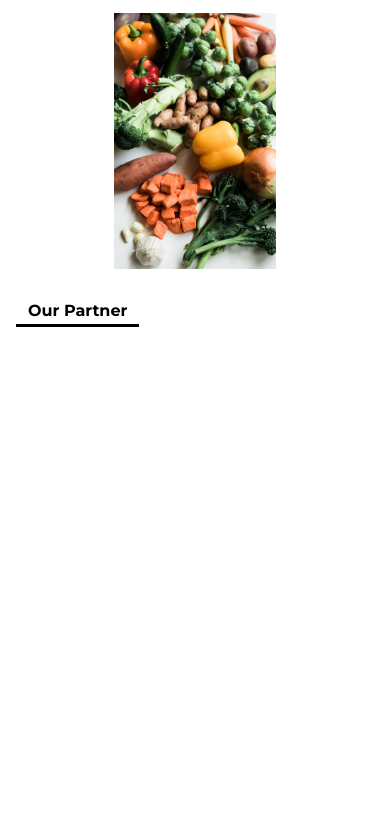
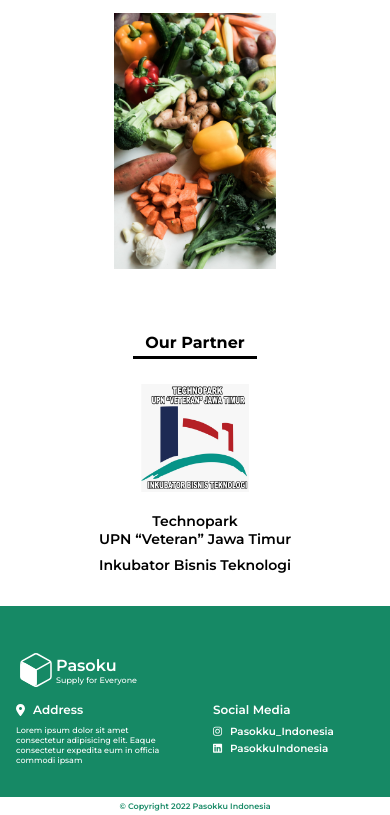
Before and after one commit to grandonk666/pasokku-web, a plain HTML site: page index.html in a window 390 px wide. Shown: the part 1113-1928 px from the top of the page. Before the commit the page ends 1440 px from the top, so only its background shows below. Drawn offline with Linux system fonts and the light colour scheme.

Commit message:
finishing mobile version

```diff
--- a/index.html
+++ b/index.html
@@ -7,10 +7,22 @@
 
     <link rel="preconnect" href="https://fonts.googleapis.com" />
     <link rel="preconnect" href="https://fonts.gstatic.com" crossorigin />
+    <link href="https://fonts.googleapis.com/css2?family=Montserrat:wght@300;400;500;600;700&display=swap" rel="stylesheet" />
+
     <link
-      href="https://fonts.googleapis.com/css2?family=Montserrat:wght@300;400;500;600;700&display=swap"
       rel="stylesheet"
+      href="https://cdnjs.cloudflare.com/ajax/libs/font-awesome/6.1.2/css/all.min.css"
+      integrity="sha512-1sCRPdkRXhBV2PBLUdRb4tMg1w2YPf37qatUFeS7zlBy7jJI8Lf4VHwWfZZfpXtYSLy85pkm9GaYVYMfw5BC1A=="
+      crossorigin="anonymous"
+      referrerpolicy="no-referrer"
     />
+    <script
+      defer
+      src="https://cdnjs.cloudflare.com/ajax/libs/font-awesome/6.1.2/js/all.min.js"
+      integrity="sha512-8pHNiqTlsrRjVD4A/3va++W1sMbUHwWxxRPWNyVlql3T+Hgfd81Qc6FC5WMXDC+tSauxxzp1tgiAvSKFu1qIlA=="
+      crossorigin="anonymous"
+      referrerpolicy="no-referrer"
+    ></script>
 
     <link rel="stylesheet" href="/style.css" />
     <script src="/script.js" defer></script>
@@ -42,13 +54,10 @@
     </nav>
 
     <main>
-      <div class="container about">
+      <div class="container about section">
         <div class="about-desc">
           <h2>What is Pasokku ?</h2>
-          <p>
-            Pasokku is a service to buy raw materials with guaranteed quality
-            and affordable prices for the community and entrepreneurs
-          </p>
+          <p>Pasokku is a service to buy raw materials with guaranteed quality and affordable prices for the community and entrepreneurs</p>
         </div>
         <div class="about-img">
           <img src="/img/logo-about.svg" alt="Pasokku" />
@@ -56,7 +65,7 @@
         </div>
       </div>
 
-      <div class="container value">
+      <div class="container value section">
         <h2 class="section-title">Our Value</h2>
         <div class="value-list">
           <div class="value-item">
@@ -78,7 +87,7 @@
         </div>
       </div>
 
-      <div class="container product">
+      <div class="container product section">
         <h2 class="section-title">Products</h2>
         <div class="product-list">
           <img src="/img/product-1.jpg" alt="" />
@@ -87,9 +96,51 @@
         </div>
       </div>
 
-      <div class="container partner">
+      <div class="container partner section">
         <h2 class="section-title">Our Partner</h2>
+        <div class="partner-list">
+          <div class="partner-item">
+            <img src="/img/partner-1.png" alt="Technopark UPN “Veteran” Jawa Timur Inkubator Bisnis Teknologi" />
+            <p>Technopark</p>
+            <p>UPN “Veteran” Jawa Timur</p>
+            <p>Inkubator Bisnis Teknologi</p>
+          </div>
+        </div>
       </div>
     </main>
+
+    <footer class="footer">
+      <div class="footer-info container section">
+        <div class="nav-logo footer-logo">
+          <a href="#home">
+            <img src="/img/logo.svg" alt="Logo" />
+            <div>
+              <h1 class="logo-text">Pasoku</h1>
+              <p>Supply for Everyone</p>
+            </div>
+          </a>
+        </div>
+        <div class="footer-desc">
+          <div class="address">
+            <div class="address-title">
+              <span class="icon"><i class="fa-solid fa-location-dot"></i></span>Address
+            </div>
+            <p>Lorem ipsum dolor sit amet consectetur adipisicing elit. Eaque consectetur expedita eum in officia commodi ipsam</p>
+          </div>
+          <div class="social">
+            <p class="social-title">Social Media</p>
+            <a class="social-media" href="#">
+              <span class="icon"><i class="fa-brands fa-instagram"></i></span>Pasokku_Indonesia
+            </a>
+            <a class="social-media" href="#">
+              <span class="icon"><i class="fa-brands fa-linkedin"></i></span>PasokkuIndonesia
+            </a>
+          </div>
+        </div>
+      </div>
+      <div class="copyright container">
+        <p>&copy; Copyright 2022 Pasokku Indonesia</p>
+      </div>
+    </footer>
   </body>
 </html>
--- a/style.css
+++ b/style.css
@@ -52,7 +52,7 @@ body {
   width: 100vw;
   color: var(--nav-color);
   background-color: var(--nav-bg);
-  padding: 0.3rem 1rem;
+  padding: 0.75rem 1rem;
   display: flex;
   justify-content: start;
   align-items: center;
@@ -76,12 +76,12 @@ body {
 }
 
 .nav-logo h1 {
-  font-size: 1.25rem;
+  font-size: 1rem;
   font-weight: 600;
 }
 
 .nav-logo p {
-  font-size: 0.75rem;
+  font-size: 0.5rem;
   font-weight: 500;
 }
 
@@ -165,12 +165,17 @@ body {
   opacity: 0;
 }
 
+.section {
+  padding-top: 2rem;
+  padding-bottom: 2rem;
+  text-align: center;
+}
+
 .about {
   display: flex;
   justify-content: space-between;
   align-items: center;
   padding-top: 5rem;
-  padding-bottom: 2rem;
 }
 
 .about-desc {
@@ -204,12 +209,6 @@ body {
   color: var(--primary-color);
 }
 
-.value {
-  padding-top: 2rem;
-  padding-bottom: 2rem;
-  text-align: center;
-}
-
 .value-list {
   display: flex;
   justify-content: center;
@@ -232,12 +231,6 @@ body {
   font-weight: 600;
 }
 
-.product {
-  padding-top: 2rem;
-  padding-bottom: 2rem;
-  text-align: center;
-}
-
 .product-list {
   display: flex;
   justify-content: center;
@@ -251,6 +244,97 @@ body {
   width: 45%;
   height: 16rem;
   object-fit: cover;
+}
+
+.partner-list {
+  display: flex;
+  justify-content: center;
+  align-items: flex-start;
+  flex-wrap: wrap;
+  gap: 1.5rem 1rem;
+  margin-top: 2rem;
+}
+
+.partner-item {
+  width: 60%;
+}
+
+.partner-item img {
+  width: 50%;
+  padding-bottom: 1rem;
+}
+
+.partner-item p {
+  font-size: 0.875rem;
+  font-weight: 600;
+}
+
+.partner-item p:nth-of-type(3) {
+  margin-top: 0.5rem;
+}
+
+.footer {
+}
+
+.footer-info {
+  background-color: var(--primary-color);
+  text-align: left;
+  color: #ffffff;
+}
+
+.footer-logo {
+  height: 4rem;
+  padding-top: 0.75rem;
+  padding-bottom: 0.75rem;
+}
+
+.footer-desc {
+  display: flex;
+  justify-content: space-between;
+  align-items: flex-start;
+}
+
+.address {
+  width: 45%;
+}
+
+.address-title,
+.social-title {
+  font-size: 0.75rem;
+  font-weight: 600;
+  margin-bottom: 0.5rem;
+}
+
+.address-title .icon,
+.social-media .icon {
+  padding-right: 0.5rem;
+}
+
+.address p {
+  font-size: 0.5rem;
+  font-weight: 500;
+}
+
+.social {
+  width: 45%;
+}
+
+.social-media {
+  display: block;
+  font-size: 0.65rem;
+  font-weight: 600;
+  color: #ffffff;
+  text-decoration: none;
+  margin-bottom: 0.25rem;
+}
+
+.copyright {
+  padding-top: 0.25rem;
+  padding-bottom: 0.25rem;
+  text-align: center;
+  color: var(--primary-color);
+  font-size: 0.5rem;
+  font-weight: 600;
 }
 
 @media screen and (min-width: 992px) {
```
Also changed, not shown: img/partner-1.png (added).
